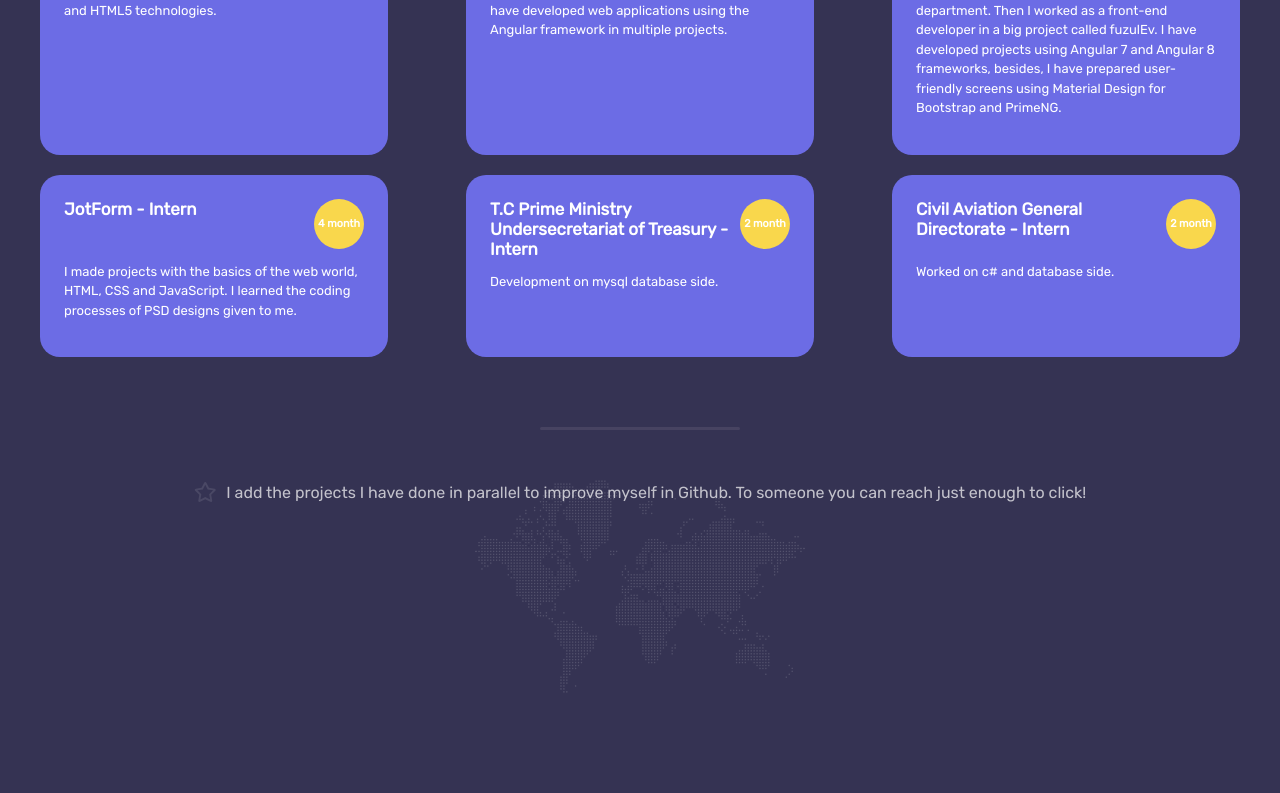
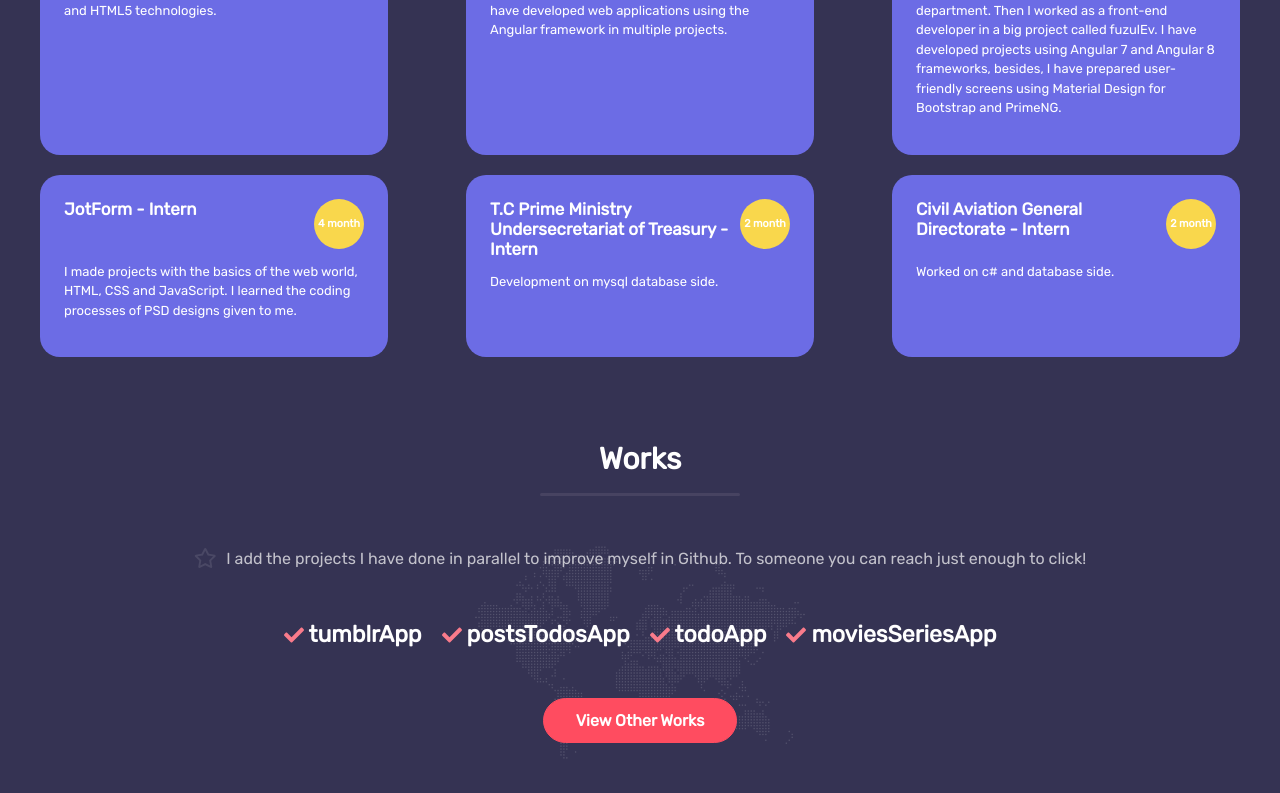
Before and after one commit to selinoykunergiz/angular-cv-site, an Angular app: page / in a window 1280 px wide. Shown: the part 1301-2094 px from the top of the page. Before the commit the page ends 1994 px from the top, so only its background shows below. Built offline with nearby package versions, Linux system fonts and the light colour scheme.

Commit message:
works implemented for cv

```diff
--- a/src/app/app.module.ts
+++ b/src/app/app.module.ts
@@ -4,7 +4,7 @@ import { FontAwesomeModule, FaIconLibrary } from '@fortawesome/angular-fontaweso
 import { AppRoutingModule } from './app-routing.module';
 import { AppComponent } from './app.component';
 import { PagesModule } from './pages/pages.module';
-import { faSquare, faCheckSquare } from '@fortawesome/free-solid-svg-icons';
+import { faSquare, faCheckSquare, faCheck } from '@fortawesome/free-solid-svg-icons';
 import { faSquare as farSquare, faCheckSquare as farCheckSquare, faStar, faArrowAltCircleDown } from '@fortawesome/free-regular-svg-icons';
 import { faStackOverflow, faGithub, faMedium, faLinkedin, faLinkedinIn, faMailchimp, faMarkdown } from '@fortawesome/free-brands-svg-icons';
 @NgModule({
@@ -23,7 +23,7 @@ import { faStackOverflow, faGithub, faMedium, faLinkedin, faLinkedinIn, faMailch
 
 export class AppModule {
   constructor(private library: FaIconLibrary) {
-    library.addIcons(faSquare, faCheckSquare, farSquare, farCheckSquare, faStar, faStackOverflow, faGithub, faMedium,
+    library.addIcons(faSquare, faCheck, faCheckSquare, farSquare, farCheckSquare, faStar, faStackOverflow, faGithub, faMedium,
       faLinkedin, faMarkdown, faLinkedinIn, faMailchimp);
   }
 
--- a/src/app/pages/cv-common/cv-common.component.html
+++ b/src/app/pages/cv-common/cv-common.component.html
@@ -77,7 +77,7 @@
         <div class="experience">
             <div class="exp-header">
                 <img class="aboutme-img" src="assets/img/content/dots-bg-light.svg" alt="content" />
-                <h2 class="aboutme-title">Experiences</h2>
+                <h2 class="work-title">Experiences</h2>
             </div>
             <div class="exp-all">
                 <div class="exp-content">
@@ -100,13 +100,29 @@
     </div>
 
     <div class="content content-work">
-        <div class="border">
-        </div>
         <div class="works">
-            <img src="../../../assets/img/content/map-light.png" alt="map">
-        </div>
-        <div class="works-explain">
-            <fa-icon class="common-icon content-icon ic-work" [icon]="faStar"></fa-icon><p>I add the projects I have done in parallel to improve myself in Github. To someone you can reach just enough to click!</p>
+            <div class="work-header detail">
+                <h2 class="work-title">Works</h2>
+            </div>
+
+            <div class="border">
+            </div>
+            <div class="map">
+                <img src="../../../assets/img/content/map-light.png" alt="map">
+            </div>
+            <div class="works-explain">
+                <fa-icon class="common-icon content-icon ic-work" [icon]="faStar"></fa-icon><p>I add the projects I have done in parallel to improve myself in Github. To someone you can reach just enough to click!</p>
+            </div>
+            <div class="works-description">
+                <div class="list" *ngFor="let works of worksList">
+                    <a class="href-works" href="{{works.url}}" target="_blank">
+                        <fa-icon class="common-icon work-icon" [icon]="faCheck"></fa-icon>{{works.projectname}}
+                    </a>
+                </div>
+            </div>
+            <div class="section-link">
+                <a class="href-works link" href="https://github.com/selinoykunergiz?tab=repositories" target="_blank">View Other Works</a>
+            </div>
         </div>
     </div>
 </div>
--- a/src/app/pages/cv-common/cv-common.component.scss
+++ b/src/app/pages/cv-common/cv-common.component.scss
@@ -6,6 +6,10 @@
     .common-icon {
         font-size: 20px;
         color: white;
+        &.work-icon {
+            margin: 0 5px 0 0;
+            color:rgb(249, 123, 139);
+        }
         &.content-icon {
             opacity: 0.1;
             margin-right: 30px;
@@ -146,13 +150,20 @@
         &.content-work {
             flex-direction: column;
         }
+
         .about-me {
             margin-right: 20px;
         }
-        .about-me, .education, .experience{
+
+        .about-me, .education, .experience, .work-header{
             display: flex;
             flex-direction: column;
             width: 50%;
+            &.detail {
+                width: 100% !important;
+                text-align: center;
+                margin-bottom: 30px;
+            }
             .ab-title, .education-header  {
                 margin-bottom: 30px;
             }
@@ -175,7 +186,7 @@
                 display: flex;
                 justify-content: flex-end;
             }
-            .aboutme-title , .education-title{
+            .aboutme-title , .education-title, .work-title{
                 margin: 0;
                 position: relative;
                 font-size: 30px;
@@ -282,6 +293,7 @@
             }
         }
 
+        .works {
             .border {
                 width: 200px;
                 border-bottom: 3px solid #474361;
@@ -289,7 +301,7 @@
                 border-radius: 50px;
             }
 
-        .works {
+            .map {
                 display: flex;
                 justify-content: center;
                 width: 100%;
@@ -311,5 +323,44 @@
                     opacity: 0.7;
                 }
             }
+
+            .works-description {
+                display: flex;
+                gap: 20px;
+                position: relative;
+                justify-content: center;
+                align-items: center;
+                padding: 50px 0;
+                width: 100% !important;
+            }
+
+            //for a href in project
+            .href-works {
+                transition: .2s;
+                text-decoration: none;
+                color: white;
+                font-weight: 700;
+                font-size: 23px;
+                &.link {
+                    font-size: 16px !important;
+                    background: #FF4C60;
+                    border: 1px solid #FF4C60;
+                    border-radius: 30px;
+                    padding: 12px 32px;
+                    font-weight: 700;
+                    transition: all 0.2s;
                 }
             }
+            .href-works:hover {
+                color: #C7C7CF;
+            }
+
+            .section-link {
+                position: relative;
+                display: flex;
+                width: 100%;
+                justify-content: center;
+            }
+        }
+    }
+}
--- a/src/app/pages/cv-common/cv-common.component.ts
+++ b/src/app/pages/cv-common/cv-common.component.ts
@@ -1,7 +1,7 @@
 import { Component, OnInit} from '@angular/core';
 import { faMarkdown } from '@fortawesome/free-brands-svg-icons';
-import { faArrowAltCircleDown, faStar } from '@fortawesome/free-regular-svg-icons';
-import { faHome, faUniversity } from '@fortawesome/free-solid-svg-icons';
+import { faStar } from '@fortawesome/free-regular-svg-icons';
+import { faCheck, faHome, faUniversity } from '@fortawesome/free-solid-svg-icons';
 import data from '../../../assets/json/data.json';
 import works from '../../../assets/json/works.json';
 
@@ -19,6 +19,7 @@ export class CvCommonComponent implements OnInit {
   faUniversity = faUniversity;
   faStar = faStar;
   faMarkdown = faMarkdown;
+  faCheck = faCheck;
 
   constructor() { }
 
--- a/src/assets/json/works.json
+++ b/src/assets/json/works.json
@@ -1,18 +1,22 @@
 [
     {
         "id": 1,
-        "projectname": "tumblrApp"
+        "projectname": "tumblrApp",
+        "url": "https://github.com/selinoykunergiz/tumblr"
     },
     {
         "id": 2,
-        "projectname": "postsTodosApp"
+        "projectname": "postsTodosApp",
+        "url": "https://github.com/selinoykunergiz/postsTodosApp"
     },
     {
         "id": 3,
-        "projectname": "todoApp"
+        "projectname": "todoApp",
+        "url": "https://github.com/selinoykunergiz/todoApp"
     },
     {
         "id": 4,
-        "projectname": "reactApp"
+        "projectname": "moviesSeriesApp",
+        "url": "https://github.com/selinoykunergiz/moviesSeriesApp"
     }
 ]
```
Lines whose indentation alone changed are shown as unchanged.
